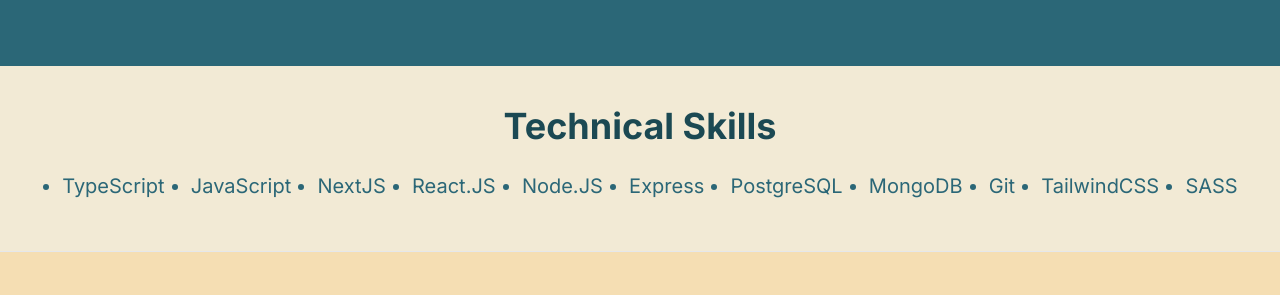
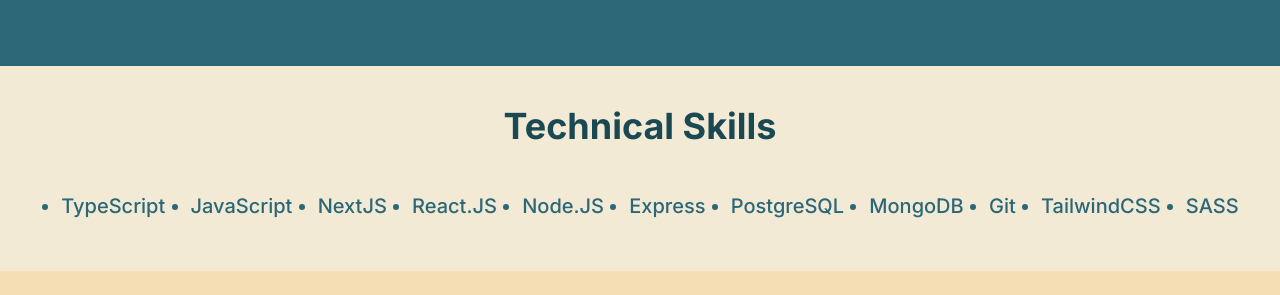
Before and after one commit to Nicolas-Rodriguez-Ch/portfolio, a Next.js app: page /contact in a window 1280 px wide. Shown: the part 634-929 px from the top of the page. Built offline with nearby package versions, Linux system fonts and the light colour scheme.

Commit message:
adds animation to the about sections

```diff
--- a/app/components/AboutParagraphs.tsx
+++ b/app/components/AboutParagraphs.tsx
@@ -6,7 +6,7 @@ import { texts } from "@/utils/texts";
 
 const AboutParagraphs: React.FC<paragraph> = ({ text }) => {
   return (
-    <p className="text-base mb-2 sm:text-xl text-wheat leading-8 sm:leading-relaxed text-justify">
+    <p className="text-lg mb-2 sm:text-xl text-wheat leading-8 sm:leading-relaxed text-justify">
       {texts[text]}
     </p>
   );
--- a/app/components/AboutSection.tsx
+++ b/app/components/AboutSection.tsx
@@ -1,20 +1,41 @@
-import React, { ReactNode } from "react";
+"use client";
+import React, { useRef, ReactNode } from "react";
+import { motion } from "framer-motion";
+import useOnScreen from "../hooks/useOnScreen";
+
 interface AboutSectionProps {
   children: ReactNode;
   className?: string;
   bgClass?: string;
 }
+
 const AboutSection: React.FC<AboutSectionProps> = ({
   children,
   className = "",
   bgClass = "",
 }) => {
+  const ref = useRef<HTMLDivElement>(null);
+  const isVisible = useOnScreen({ ref: ref, options: { rootMargin: "0px" } });
+
   return (
-    <section
-      className={`pr-5 sm:pr-10 pb-5 sm:pb-10 pl-5 sm:pl-10 border-b border-gray-200 last:border-b-0 w-full ${bgClass} ${className}`}
+    <motion.div
+      ref={ref}
+      initial={{ opacity: 0, y: 15 }}
+      animate={{ opacity: isVisible ? 1 : 0, y: isVisible ? 0 : 15 }}
+      exit={{ opacity: 0, y: 15 }}
+      transition={{
+        type: "spring",
+        mass: 0.85,
+        stiffness: 65,
+        ease: [0.17, 0.67, 0.83, 0.67],
+      }}
     >
-      {children}
-    </section>
+      <section
+        className={`pr-5 sm:pr-10 pb-5 sm:pb-10 pl-5 sm:pl-10 border-b border-gray-200 last:border-b-0 w-full ${bgClass} ${className}`}
+      >
+        {children}
+      </section>
+    </motion.div>
   );
 };
 
--- a/app/contact/page.tsx
+++ b/app/contact/page.tsx
@@ -32,14 +32,14 @@ const ContactPage = () => {
       </div>
       <div className="w-full">
         <AboutSection bgClass="bg-eggshell">
-          <h1 className="pt-5 md:pt-10 text-4xl text-center font-bold text-blue-custom-darken mt-4">
+          <h1 className="pt-5 mb-5 md:pt-10 text-4xl text-center font-bold text-blue-custom-darken mt-4">
             {texts.aboutTechSkills}
           </h1>
-          <ul className="list-disc pl-5 md:flex md:gap-4 md:justify-between md:flex-wrap lg:justify-evenly lg:gap-6">
+          <ul className="list-disc pl-5 md:flex md:gap-4 md:justify-between md:flex-wrap lg:justify-evenly lg:gap-6 font-medium">
             {stack.map((item) => (
               <li
                 key={item}
-                className="text-base mb-2 sm:text-xl text-blue-custom leading-8 sm:leading-relaxed text-justify transition-all duration-500 md:pt-6"
+                className="text-lg mb-2 sm:text-xl text-blue-custom leading-8 sm:leading-relaxed text-justify transition-all duration-500 md:pt-6"
               >
                 {item}
               </li>
--- /dev/null
+++ b/app/hooks/useOnScreen.ts
@@ -0,0 +1,30 @@
+import { useEffect, useState } from 'react';
+
+type useOnScreenProps = {
+  ref: React.RefObject<HTMLElement>,
+  options: IntersectionObserverInit
+};
+
+const useOnScreen = ({ ref, options }: useOnScreenProps) => {
+  const [isVisible, setIsVisible] = useState(false);
+
+  useEffect(() => {
+    const observer = new IntersectionObserver(([entry]) => {
+      setIsVisible(entry.isIntersecting);
+    }, options);
+
+    if (ref.current) {
+      observer.observe(ref.current);
+    }
+
+    return () => {
+      if (ref.current) {
+        observer.unobserve(ref.current);
+      }
+    };
+  }, [ref, options]);
+
+  return isVisible;
+};
+
+export default useOnScreen;
--- a/app/layout.tsx
+++ b/app/layout.tsx
@@ -1,7 +1,6 @@
 import NavBar from "./components/NavBar";
 import "./styles/globals.scss";
 import { Inter } from "next/font/google";
-import { assets } from "@/utils/assets";
 
 const inter = Inter({ subsets: ["latin"] });
 
@@ -19,9 +18,6 @@ export default function RootLayout({
 }) {
   return (
     <html lang="en">
-      <head>
-        <link rel="icon" href={assets.logo} sizes="any" />
-      </head>
       <body className={inter.className}>
         <NavBar />
         {children}
--- a/app/projects/[name]/page.tsx
+++ b/app/projects/[name]/page.tsx
@@ -49,10 +49,7 @@ const IndiividualProjectPage = () => {
           {project ? (
             <ProjectDescription description={project.description} />
           ) : null}
-          <p className="font-semibold text-xl mb-2">
-            {texts.projectsLinks}
-            {project && project?.repos.length > 1 ? "s" : ""}.
-          </p>
+          <p className="font-semibold text-xl mb-2">{texts.projectsLinks}.</p>
           <ul className="list-none flex flex-col gap-5 items-center md:items-start md:flex-row flex-wrap">
             <li className="flex items-center gap-2">
               <FaHandPointRight className="text-wheat" />
--- a/package.json
+++ b/package.json
@@ -16,6 +16,7 @@
     "autoprefixer": "10.4.14",
     "eslint": "8.42.0",
     "eslint-config-next": "13.4.6",
+    "framer-motion": "^10.12.16",
     "next": "13.4.6",
     "postcss": "8.4.24",
     "react": "18.2.0",
--- a/utils/links.ts
+++ b/utils/links.ts
@@ -3,6 +3,7 @@ import {
   FaLinkedin,
   FaEnvelope,
   FaWhatsapp,
+  FaBriefcase,
   FaMapMarkerAlt,
 } from "react-icons/fa";
 import { texts } from "./texts";
@@ -26,6 +27,11 @@ export const socialsLinks = [
     Icon: FaLinkedin,
   },
   {
+    text: "https://drive.google.com/file/d/1gUTM8mbC_CCuZ2OUObj8uSx0mIIEoLKt/view?usp=sharing",
+    name: texts.linksResume,
+    Icon: FaBriefcase,
+  },
+  {
     text: "mailto:nicolasrodriguezch@hotmail.com",
     name: texts.linksEmailHotmail,
     Icon: FaEnvelope,
--- a/utils/texts.ts
+++ b/utils/texts.ts
@@ -27,13 +27,14 @@ export const texts: TextsType = {
   linksLinkedIn: "LinkedIn",
   linksEmailHotmail: "nicolasrodriguezch@hotmail.com",
   linksEmailGmail: "nicolasrodriguezch@gmail.com",
+  linksResume: 'Check my CV',
   linksPhoneNumber: "+57 300 264 3270",
   linksLocation: "Bogotá D.C., Colombia",
   projectsErrorTitle: "Project not found",
   projectsErrorP: `Sorry, we couldn't find the project you're looking for.`,
   projectsButton: "Go back to projects",
   projectsDescription: "Project Description",
-  projectsLinks: "Project Link",
+  projectsLinks: "Project Links",
   projectsDeployLink: "Check out the live project",
   notFoundTitle: "Eror 404 Not Found",
   notFoundText: `It seems like the page you are looking for doesn't exist.`,
```
Also changed, not shown: 1 other file (tests, documents, lock files or other folders).
